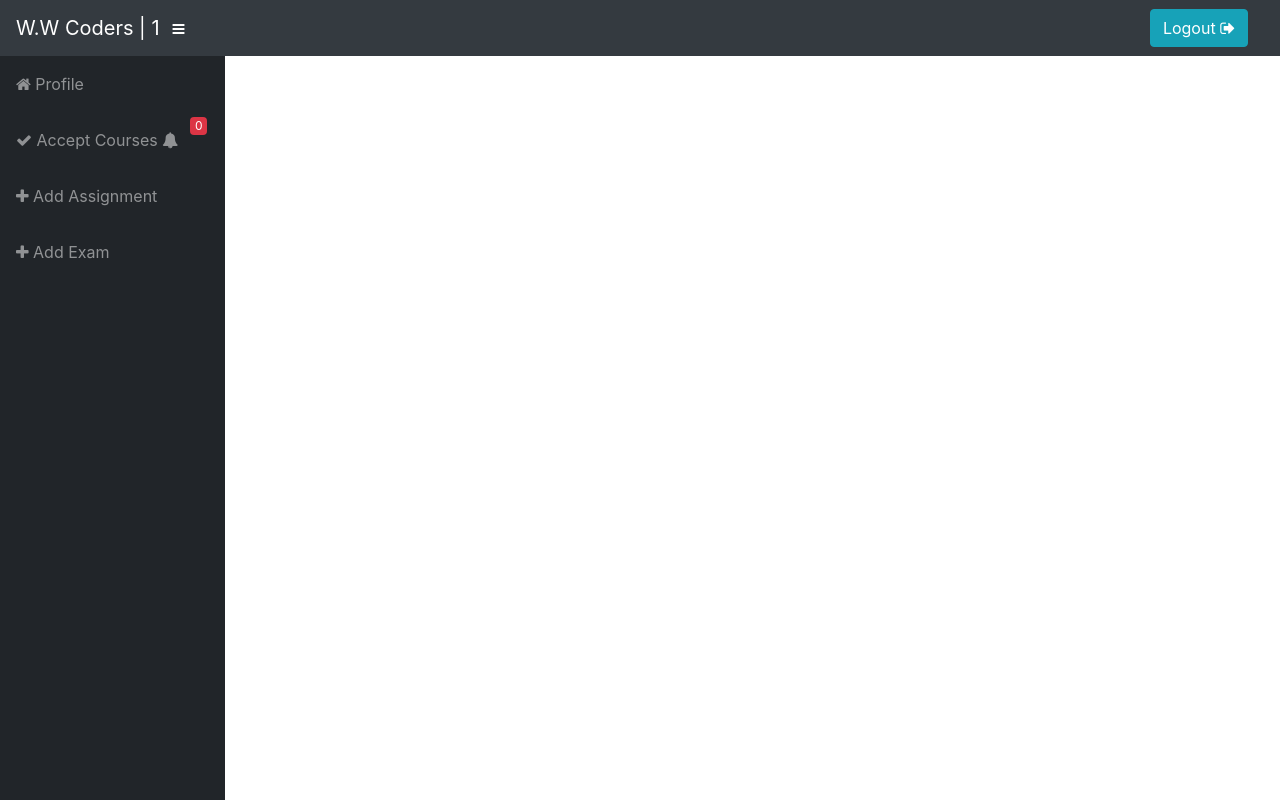
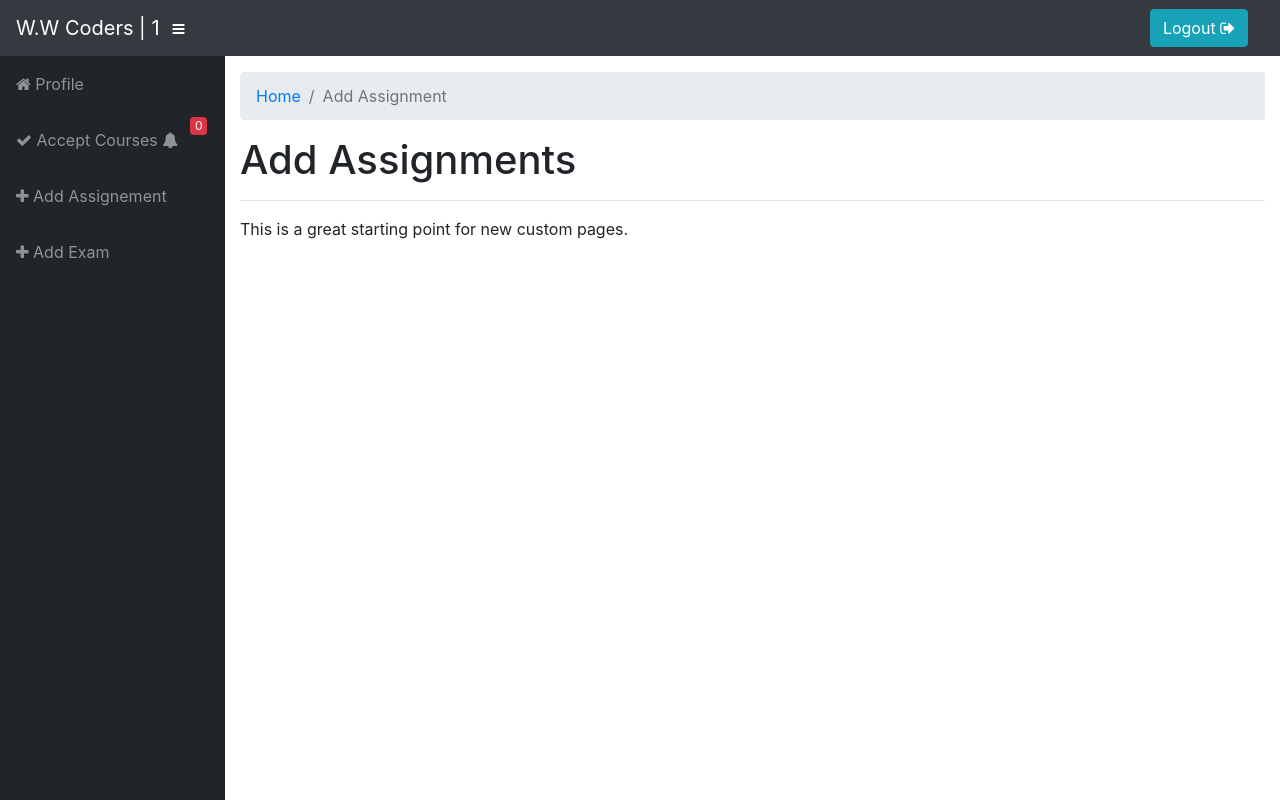
Before and after one commit to iamdempa/AF-3rdY2ndSem-SE3040-2019, a React (Vite) app: page /instructor/1/assignment/add in a window 1280 px wide. Built offline with nearby package versions, Linux system fonts and the light colour scheme; no server answers.

Commit message:
Add assignments

```diff
--- a/src/AppContainer.jsx
+++ b/src/AppContainer.jsx
@@ -27,6 +27,7 @@ export default class App extends Component {
           )} />
           <Route path="/login" component={InstructorLoginForm} />
           <Route path="/instructor/:username" component={InstructorProfile} />
+          <Route path="/instructor/:username/assignment/add" component={InstructorProfile} />
         </Switch>
       </Router>
     );
--- /dev/null
+++ b/src/components/instructor-add-assignments.jsx
@@ -0,0 +1,22 @@
+import React, { Component } from "react";
+
+export default class AddAssignment extends Component {
+  render() {
+    return (
+      <div id="content-wrapper">
+        <div className="container-fluid">
+          <ol className="breadcrumb">
+            <li className="breadcrumb-item">
+              <a href={`/instructor/${this.props.username}`}>Home</a>
+            </li>
+            <li className="breadcrumb-item active">Add Assignment</li>
+          </ol>
+
+          <h1>Add Assignments</h1>
+          <hr />
+          <p>This is a great starting point for new custom pages.</p>
+        </div>
+      </div>
+    );
+  }
+}
--- a/src/components/instructor-profile.jsx
+++ b/src/components/instructor-profile.jsx
@@ -1,10 +1,10 @@
 import React, { Component } from "react";
 import { Link, BrowserRouter as Router, Route, Switch } from "react-router-dom";
-import axio from 'axios';
+import axio from "axios";
 
 import InstructorProfileHome from "./instructor-profile-home";
 import AcceptCourses from "./instructor-accept-courses";
-import { ok } from "assert";
+import AddAssignments from "./instructor-add-assignments";
 
 export default class InstructorProfile extends Component {
   constructor(props) {
@@ -12,29 +12,26 @@ export default class InstructorProfile extends Component {
 
     this.state = {
       coursesToAccept: 0
-
-    }
+    };
   }
 
-  componentDidMount(){
-    axio.get('http://localhost:4000/courseweb/courses')
-    .then((res) => {
+  componentDidMount() {
+    axio.get("http://localhost:4000/courseweb/courses").then(res => {
       this.setState({
         coursesToAccept: res.data
       });
     });
   }
 
-  getCount(){
-    if(this.state.coursesToAccept <= 0){
+  getCount() {
+    if (this.state.coursesToAccept <= 0) {
       return 0;
-    }else{
-      if(this.state.coursesToAccept < 10){
-        return "0"+this.state.coursesToAccept;
-      }else{
+    } else {
+      if (this.state.coursesToAccept < 10) {
+        return "0" + this.state.coursesToAccept;
+      } else {
         return this.state.coursesToAccept;
       }
-
     }
   }
 
@@ -80,16 +77,21 @@ export default class InstructorProfile extends Component {
               >
                 <i className="fa fa-check" />
                 <span> Accept Courses </span>
-                <i className="fa fa-bell"></i>
-                <span className="badge badge-danger" style={{fontSize:12}}>{this.getCount()}</span>
+                <i className="fa fa-bell" />
+                <span className="badge badge-danger" style={{ fontSize: 12 }}>
+                  {this.getCount()}
+                </span>
               </Link>
             </li>
 
             <li className="nav-item">
-              <a className="nav-link" href="#">
+              <Link
+                className="nav-link"
+                to={`/instructor/${username}/assignment/add`}
+              >
                 <i className="fa fa-plus" />
-                <span> Add Assignment</span>
-              </a>
+                <span> Add Assignement</span>
+              </Link>
             </li>
             <li className="nav-item">
               <a className="nav-link" href="#">
@@ -110,6 +112,12 @@ export default class InstructorProfile extends Component {
               path={`/instructor/${username}/accept/course`}
               render={props => <AcceptCourses {...props} username={username} />}
             />
+
+            <Route
+              path={`/instructor/${username}/assignment/add`}
+              render={props => <AddAssignments {...props} username={username} />}
+            />
+
           </Switch>
         </div>
       </Router>
```
Also changed, not shown: 10 other files (tests, documents, lock files or other folders).
